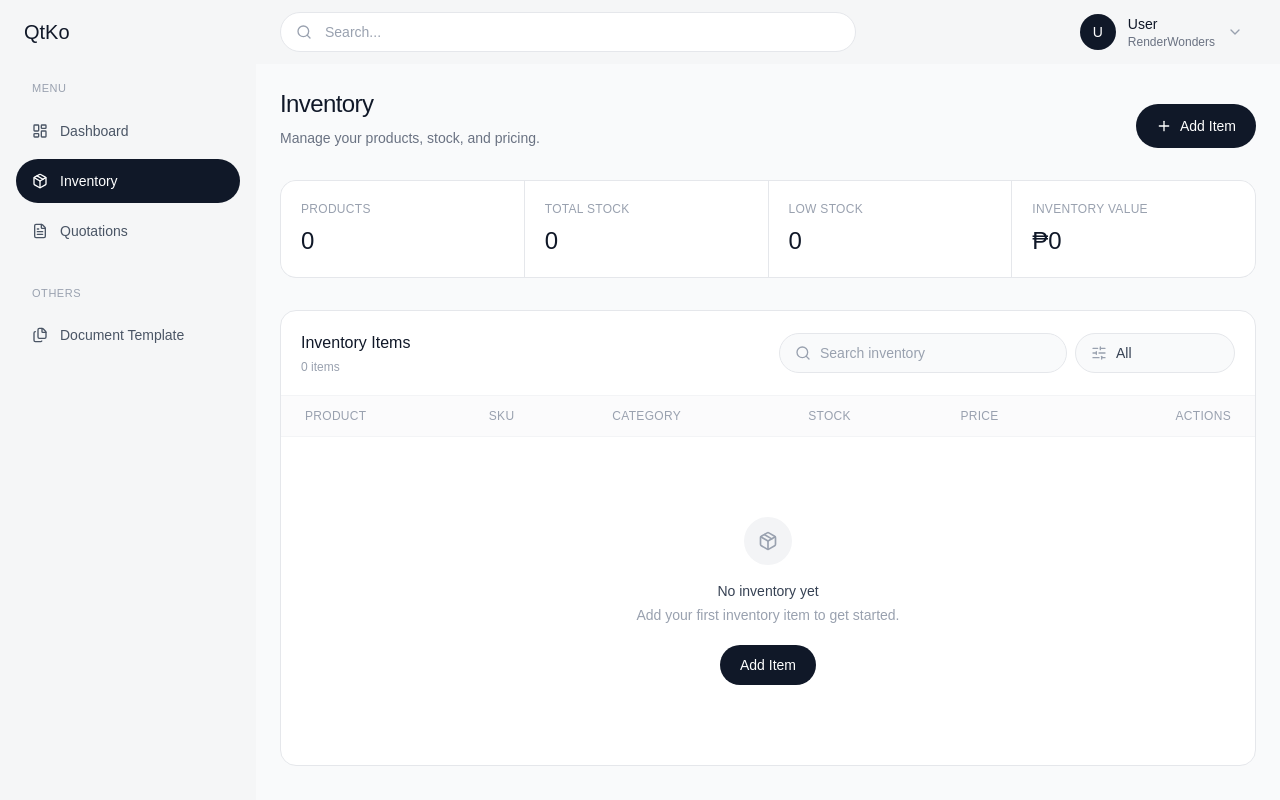
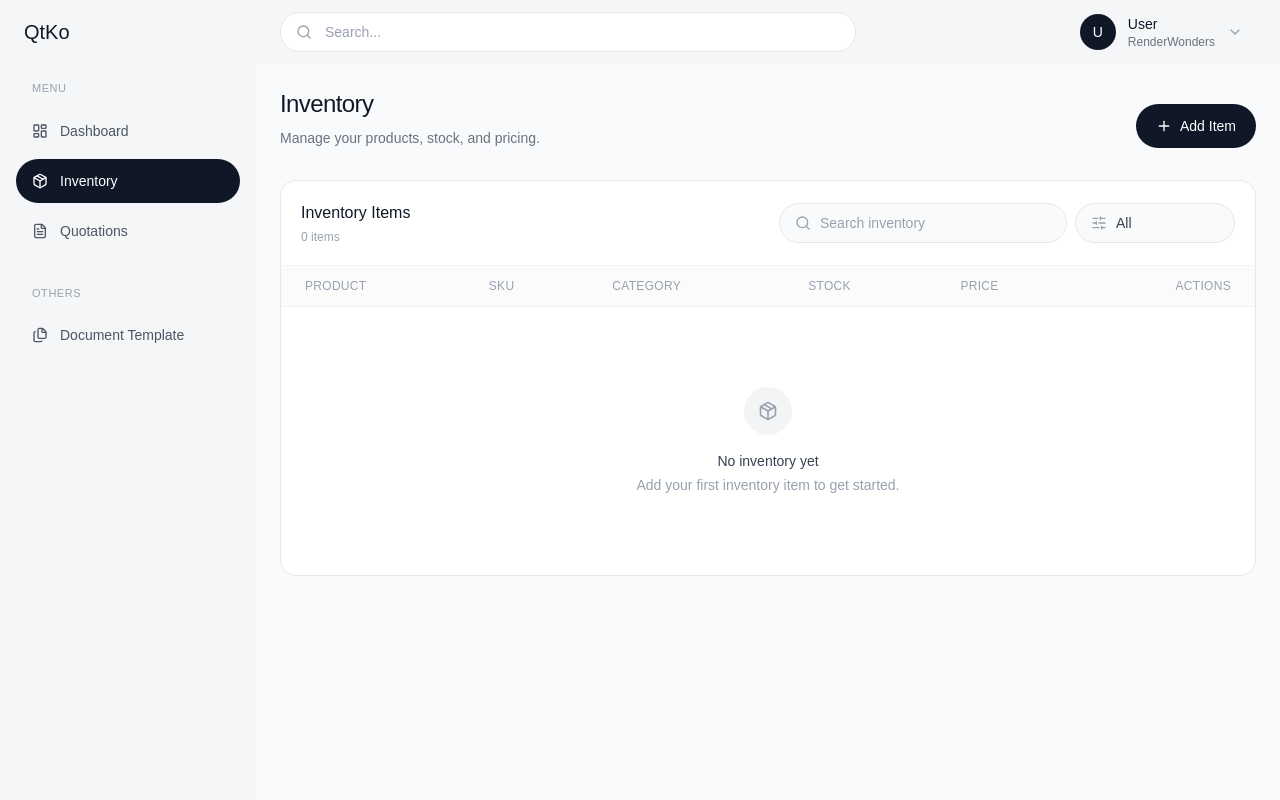
Before and after one commit to alexismierah/systems, a Next.js app in the folder qt/: page /dashboard/inventory in a window 1280 px wide. Built offline with nearby package versions, Linux system fonts and the light colour scheme.

Commit message:
Update page.tsx

```diff
--- a/qt/src/app/dashboard/inventory/page.tsx
+++ b/qt/src/app/dashboard/inventory/page.tsx
@@ -229,22 +229,6 @@ export default function InventoryPage() {
   // STATISTICS
   // --------------------------------------------------
 
-  const totalProducts = items.length;
-
-  const totalStock = items.reduce(
-    (sum, item) => sum + item.quantity,
-    0
-  );
-
-  const lowStock = items.filter(
-    (item) => item.quantity <= 5
-  ).length;
-
-  const inventoryValue = items.reduce(
-    (sum, item) => sum + item.quantity * item.price,
-    0
-  );
-
   return (
     <div
       className="min-h-full"
@@ -280,33 +264,6 @@ export default function InventoryPage() {
           <Plus className="h-4 w-4" />
           Add Item
         </button>
-      </div>
-
-      {/* =====================================================
-          STATISTICS
-      ===================================================== */}
-
-      <div className="mb-8 grid gap-px overflow-hidden rounded-2xl border border-gray-200 bg-gray-200 sm:grid-cols-2 lg:grid-cols-4">
-        <Stat
-          label="Products"
-          value={totalProducts}
-        />
-
-        <Stat
-          label="Total Stock"
-          value={totalStock}
-        />
-
-        <Stat
-          label="Low Stock"
-          value={lowStock}
-          warning={lowStock > 0}
-        />
-
-        <Stat
-          label="Inventory Value"
-          value={`₱${inventoryValue.toLocaleString()}`}
-        />
       </div>
 
       {/* =====================================================
@@ -562,16 +519,6 @@ export default function InventoryPage() {
                         : "Try changing your search or filter."}
                     </p>
 
-                    {items.length === 0 && (
-                      <button
-                        type="button"
-                        onClick={openAddModal}
-                        className="mt-5 rounded-full bg-gray-900 px-5 py-2.5 text-sm text-white transition hover:bg-black"
-                      >
-                        Add Item
-                      </button>
-                    )}
-
                   </td>
 
                 </tr>
```
